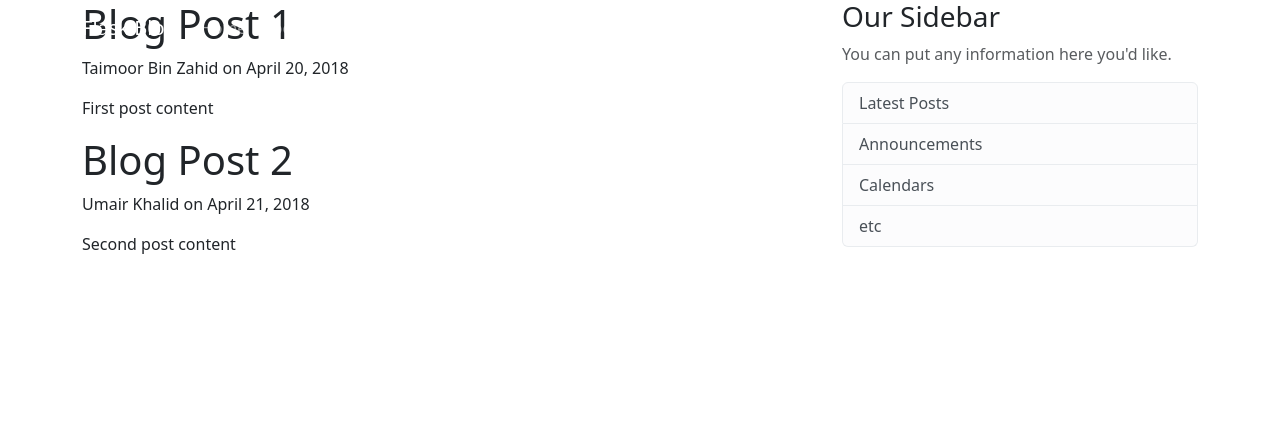
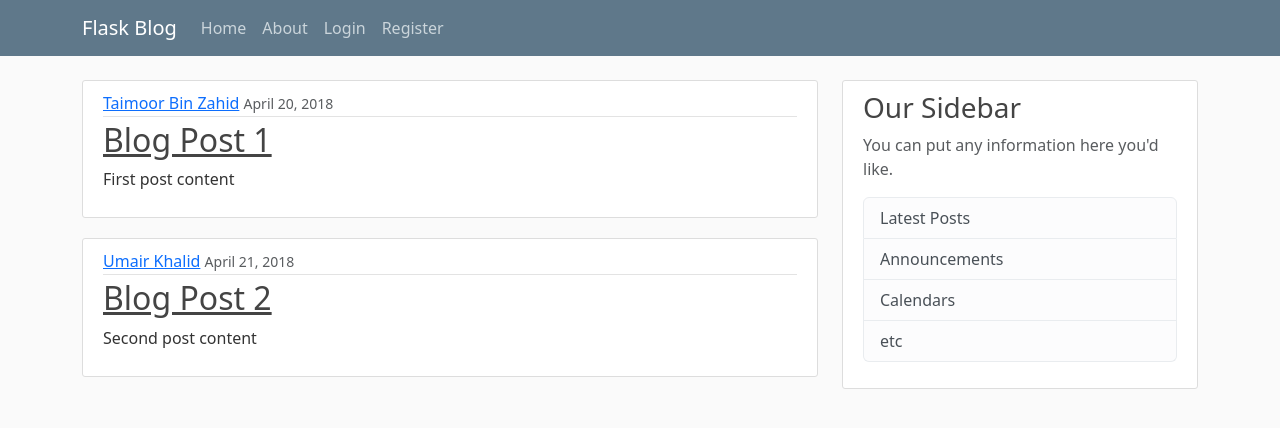
Before and after one commit to Taimoor-Bin-Zahid/Flask-Python-Blog-Website, a Flask app: page /home in a window 1280 px wide. Shown: the top 428 px of the page. Run offline with Flask 2, Linux system fonts and the light colour scheme.

Commit message:
imported flask url for module and imported css

```diff
--- a/flaskblog.py
+++ b/flaskblog.py
@@ -1,5 +1,6 @@
 from flask import Flask
 from flask import render_template
+from flask import url_for
 app = Flask(__name__)
 
 posts = [
--- /dev/null
+++ b/static/main.css
@@ -0,0 +1,80 @@
+body {
+    background: #fafafa;
+    color: #333333;
+    margin-top: 5rem;
+  }
+
+  h1, h2, h3, h4, h5, h6 {
+    color: #444444;
+  }
+
+  .bg-steel {
+    background-color: #5f788a;
+  }
+
+  .site-header .navbar-nav .nav-link {
+    color: #cbd5db;
+  }
+
+  .site-header .navbar-nav .nav-link:hover {
+    color: #ffffff;
+  }
+
+  .site-header .navbar-nav .nav-link.active {
+    font-weight: 500;
+  }
+
+  .content-section {
+    background: #ffffff;
+    padding: 10px 20px;
+    border: 1px solid #dddddd;
+    border-radius: 3px;
+    margin-bottom: 20px;
+  }
+
+  .article-title {
+    color: #444444;
+  }
+
+  a.article-title:hover {
+    color: #428bca;
+    text-decoration: none;
+  }
+
+  .article-content {
+    white-space: pre-line;
+  }
+
+  .article-img {
+    height: 65px;
+    width: 65px;
+    margin-right: 16px;
+  }
+
+  .article-metadata {
+    padding-bottom: 1px;
+    margin-bottom: 4px;
+    border-bottom: 1px solid #e3e3e3
+  }
+
+  .article-metadata a:hover {
+    color: #333;
+    text-decoration: none;
+  }
+
+  .article-svg {
+    width: 25px;
+    height: 25px;
+    vertical-align: middle;
+  }
+
+  .account-img {
+    height: 125px;
+    width: 125px;
+    margin-right: 20px;
+    margin-bottom: 16px;
+  }
+
+  .account-heading {
+    font-size: 2.5rem;
+  }
--- a/templates/home.html
+++ b/templates/home.html
@@ -1,5 +1,15 @@
-{% extends 'layout.html' %} {% block content %} {% for post in posts %}
-<h1>{{ post.title }}</h1>
-<p>{{ post.author }} on {{ post.date_posted }}</p>
-<p>{{ post.content }}</p>
-{% endfor %} {% endblock content %}
+{% extends 'layout.html' %}
+{% block content %}
+{% for post in posts %}
+<article class="media content-section">
+  <div class="media-body">
+    <div class="article-metadata">
+      <a class="mr-2" href="#">{{ post.author }}</a>
+      <small class="text-muted">{{ post.date_posted }}</small>
+    </div>
+    <h2><a class="article-title" href="#">{{ post.title }}</a></h2>
+    <p class="article-content">{{ post.content }}</p>
+  </div>
+</article>
+{% endfor %}
+{% endblock content %}
--- a/templates/layout.html
+++ b/templates/layout.html
@@ -1,6 +1,5 @@
 <!DOCTYPE html>
 <html lang="en">
-<head>
     <meta charset="UTF-8">
     <meta http-equiv="X-UA-Compatible" content="IE=edge">
     <meta name="viewport" content="width=device-width, initial-scale=1.0">
@@ -12,7 +11,7 @@
     <!-- Bootstrap CSS Links -->
     <link href="https://cdn.jsdelivr.net/npm/bootstrap@5.3.0-alpha1/dist/css/bootstrap.min.css" rel="stylesheet" integrity="sha384-GLhlTQ8iRABdZLl6O3oVMWSktQOp6b7In1Zl3/Jr59b6EGGoI1aFkw7cmDA6j6gD" crossorigin="anonymous">
     <!-- Bootstrap CSS Links -->
-
+    <link rel="stylesheet" type="text/css" href="{{ url_for('static', filename='main.css')}}"/>
 
 
     {% if title %}
@@ -25,9 +24,6 @@
 </head>
 
 <body>
-
-                                                          <!-- Navbar start -->
-
 <header class="site-header">
   <nav class="navbar navbar-expand-md navbar-dark bg-steel fixed-top">
     <div class="container">
@@ -49,11 +45,6 @@
     </div>
   </nav>
 </header>
-
-                                                          <!-- Navbar ends -->
-
-
-                                                          <!-- list Items Starts -->
 
       <main role="main" class="container">
         <div class="row">
```
Lines whose indentation alone changed are shown as unchanged.
